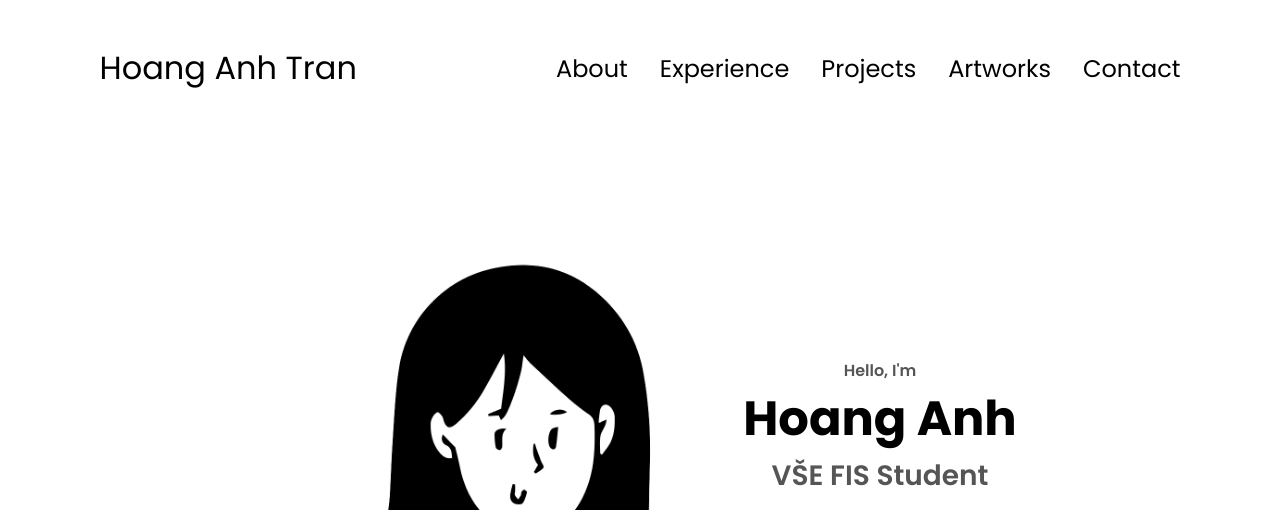
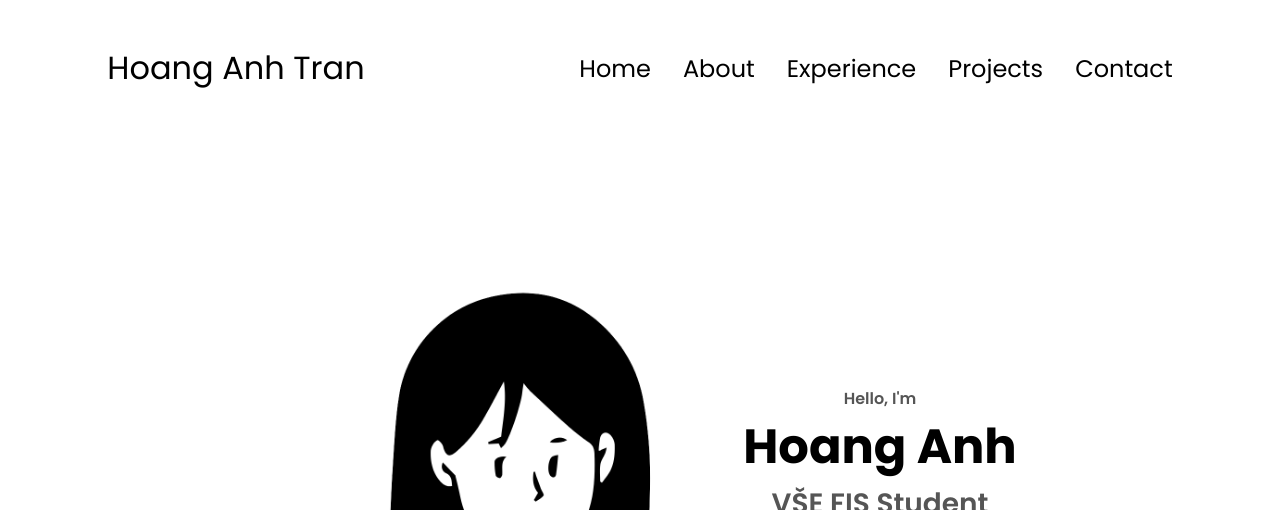
Before and after one commit to trah07/4iz268_web, a plain HTML site: page index.html in a window 1280 px wide. Shown: the top 510 px of the page. Drawn offline with Linux system fonts and the light colour scheme.

Commit message:
adding home

```diff
--- a/index.html
+++ b/index.html
@@ -13,10 +13,10 @@
       <div class="logo">Hoang Anh Tran</div>
       <div>
         <ul class="nav-links">
+          <li><a href="#home">Home</a></li>
           <li><a href="#about">About</a></li>
           <li><a href="#experience">Experience</a></li>
           <li><a href="#projects">Projects</a></li>
-          <li><a href="#artworks">Artworks</a></li>
           <li><a href="#contact">Contact</a></li>
         </ul>
       </div>
@@ -30,15 +30,15 @@
           <span></span>
         </div>
         <div class="menu-links">
+          <li><a href="#home" onclick="toggleMenu()">Home</a></li>
           <li><a href="#about" onclick="toggleMenu()">About</a></li>
           <li><a href="#experience" onclick="toggleMenu()">Experience</a></li>
           <li><a href="#projects" onclick="toggleMenu()">Projects</a></li>
-          <li><a href="#artworks" onclick="toggleMenu()">Artworks</a></li>
           <li><a href="#contact" onclick="toggleMenu()">Contact</a></li>
         </div>
       </div>
     </nav>
-    <section id="profile">
+    <section id="home">
       <div class="section__pic-container">
         <img
           src="./assets/profile-pic.png"
@@ -388,10 +388,10 @@
       <nav>
         <div class="nav-links-container">
           <ul class="nav-links">
+            <li><a href="#home">Home</a></li>
             <li><a href="#about">About</a></li>
             <li><a href="#experience">Experience</a></li>
             <li><a href="#projects">Projects</a></li>
-            <li><a href="#artworks">Artworks</a></li>
             <li><a href="#contact">Contact</a></li>
           </ul>
         </div>
--- a/style.css
+++ b/style.css
@@ -166,7 +166,7 @@ section {
 
 /* PROFILE SECTION */
 
-#profile {
+#home {
   display: flex;
   justify-content: center;
   gap: 5rem;
```
